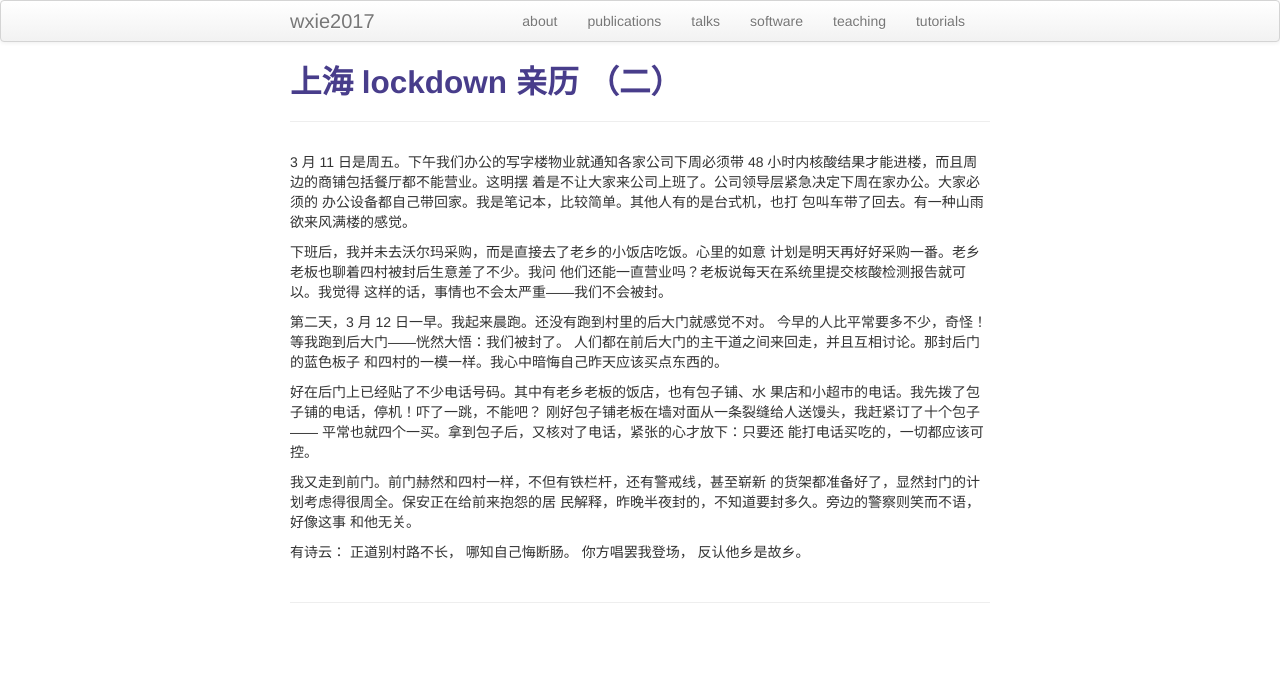
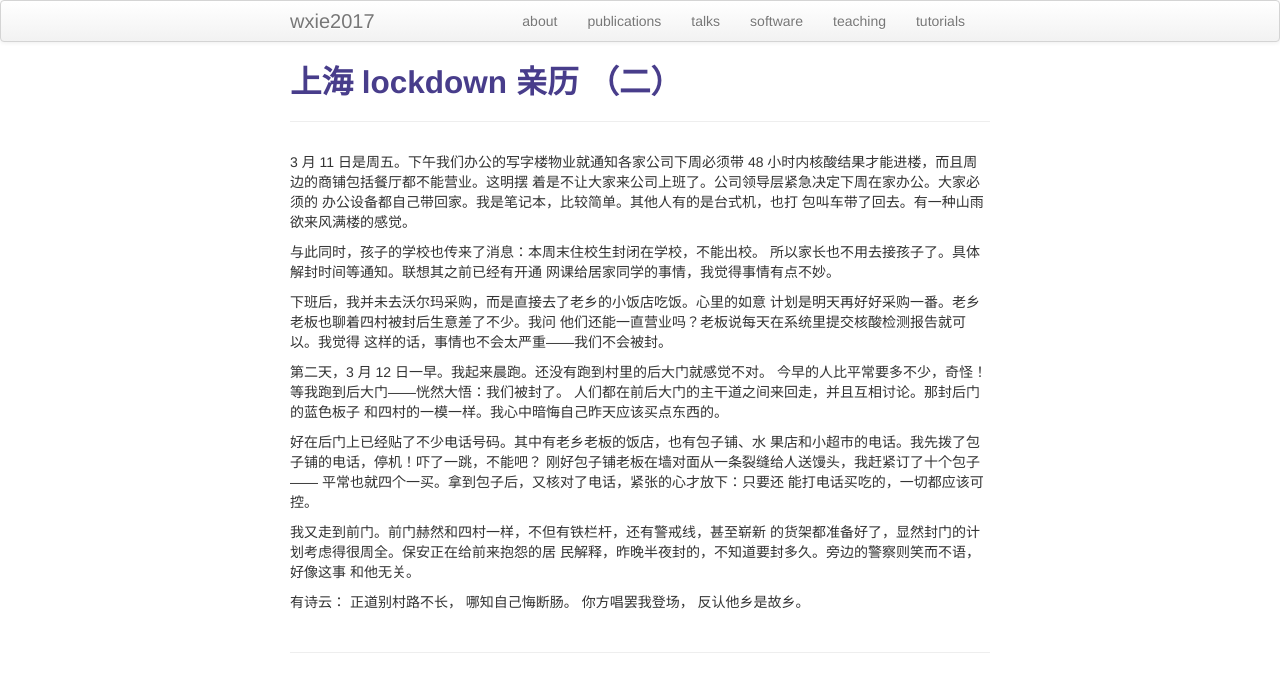
Before and after one commit to wxie2017/wxie2017.github.io, a Jekyll site: the page built from pages/article/上海-lockdown-亲历-2.md, in a window 1280 px wide. Shown: the top 692 px of the page. Built offline with Jekyll 4.4.1, drawn with Linux system fonts in a browser that asks for light colours.

Commit message:
add school news

```diff
--- a/pages/article/上海-lockdown-亲历-2.md
+++ b/pages/article/上海-lockdown-亲历-2.md
@@ -10,6 +10,10 @@ description: thought on 2022-03-12
 着是不让大家来公司上班了。公司领导层紧急决定下周在家办公。大家必须的
 办公设备都自己带回家。我是笔记本，比较简单。其他人有的是台式机，也打
 包叫车带了回去。有一种山雨欲来风满楼的感觉。
+
+与此同时，孩子的学校也传来了消息：本周末住校生封闭在学校，不能出校。
+所以家长也不用去接孩子了。具体解封时间等通知。联想其之前已经有开通
+网课给居家同学的事情，我觉得事情有点不妙。
 
 下班后，我并未去沃尔玛采购，而是直接去了老乡的小饭店吃饭。心里的如意
 计划是明天再好好采购一番。老乡老板也聊着四村被封后生意差了不少。我问
```
